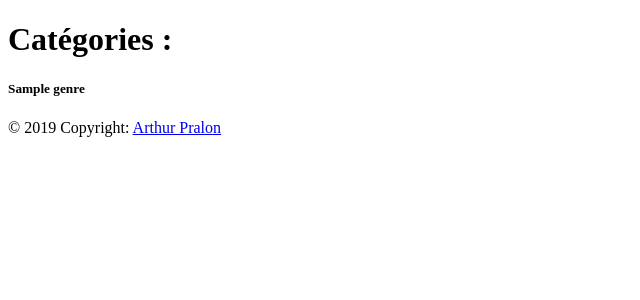
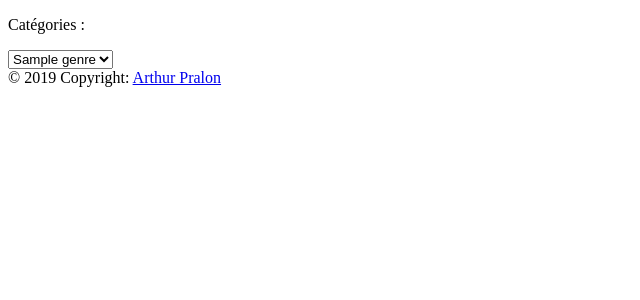
Before and after one commit to ArthurP44/symfony_website, a Symfony app: template templates/pages/category/categoryIndex.html.twig in a window 1280 px wide. Shown: the part 150-450 px from the top of the page, without its empty margins (0-640 px from the left). Run offline with Twig, Linux system fonts and the light colour scheme; the template is opened without the code that fills it: most values are stand-ins (such as "Sample title", 1, 10 or a date in 2020); some libraries are stand-ins or nearby versions.

Commit message:
fix query distinct author/genre + display select

```diff
--- a/templates/pages/category/categoryIndex.html.twig
+++ b/templates/pages/category/categoryIndex.html.twig
@@ -8,23 +8,19 @@
 
 {% block body %}
     <div class="container-fluid mt-5">
-        <div class="row d-flex justify-content-center">
-            <div class="jumbotron text-center">
-                <h1>Catégories : </h1>
+        <div class="jumbotron">
+            <div class="row d-flex justify-content-center">
+                <div class="card ">
+                    <div class="mb-4 ml-3 mr-3">
+                        <p class="text-center">Catégories : </p>
+                        <select>
+                            {% for bd in bds %}
+                                <option>{{ bd.genre }}</option>
+                            {% endfor %}
+                        </select>
+                    </div>
+                </div>
             </div>
         </div>
     </div>
-    <div class="container-fluid mt-5">
-        <div class="row d-flex justify-content-center">
-            {% for bd in bds %}
-                <div class="col-md-3 text-center">
-                    <div class="card" style="width: 18rem;">
-                        <div class="card-body">
-                            <h5 class="card-title">{{ bd.genre }}</h5>
-                        </div>
-                    </div>
-                </div>
-            {% endfor %}
-        </div>
-    </div>
 {% endblock %}
```
Also changed, not shown: src/Repository/BDRepository.php (+5 -5 lines), assets/images/covers/Paris_sous_Seine_Spirou_et_Fantasio_tome_47.jpg (added), assets/images/covers/bluespills-wallpaper01.jpg (deleted), assets/images/covers/chapeaux noirs.jpg (added).
